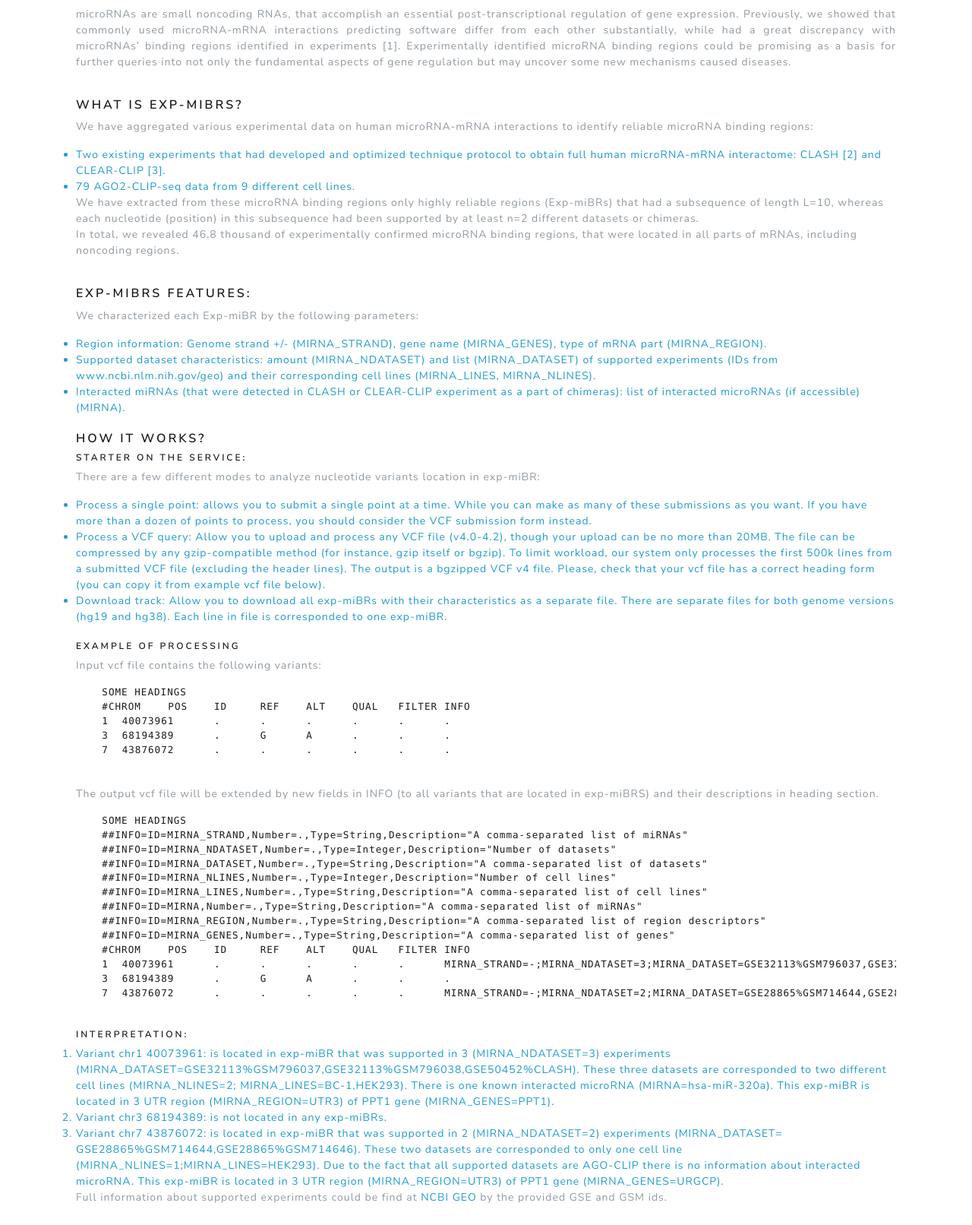
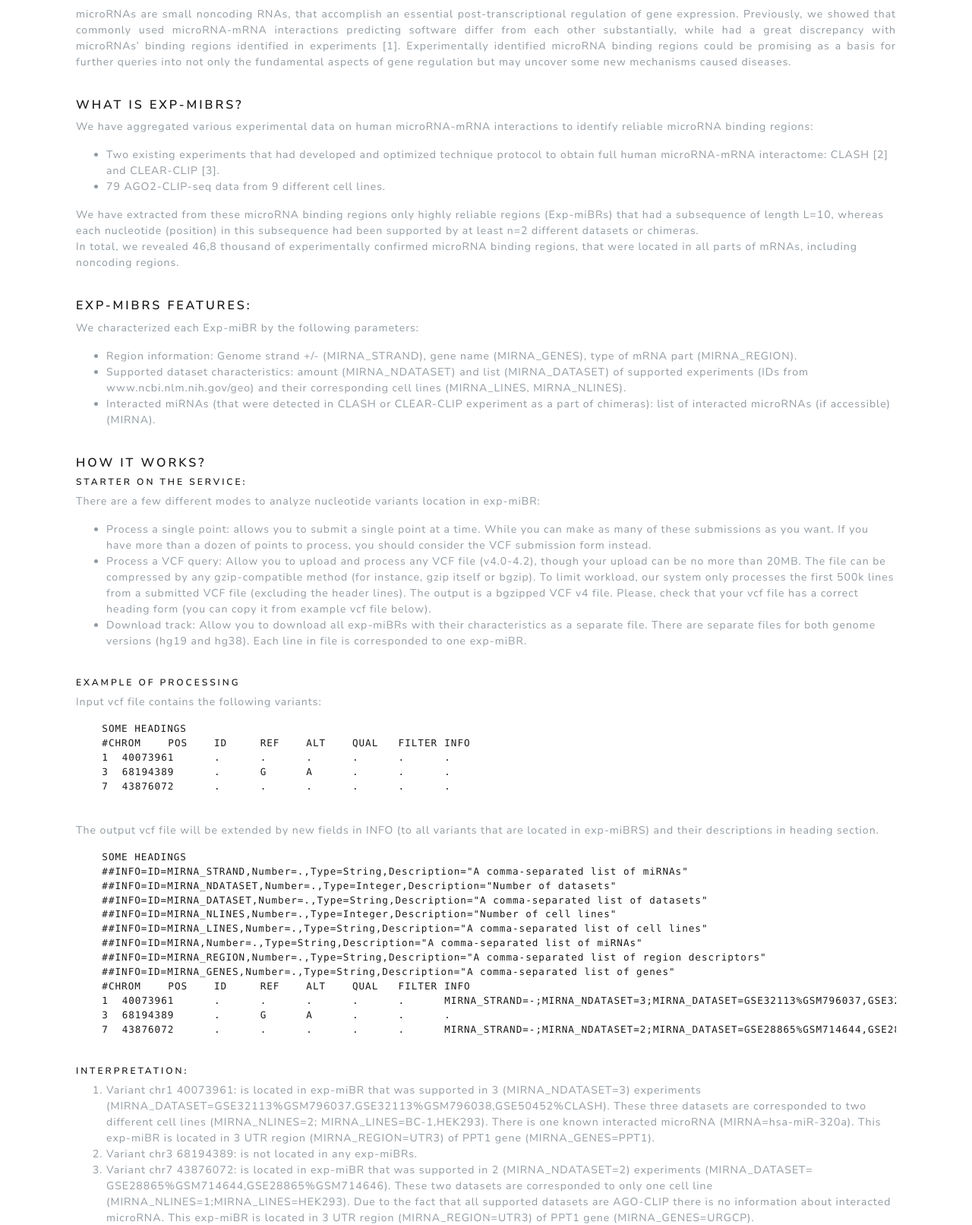
Before and after one commit to skoblov-lab/generesearch, a Django app: page /services/mirna/ in a window 1280 px wide. Shown: the part 349-1961 px from the top of the page at 76% size. Run offline with Django 3.2, Linux system fonts and the light colour scheme; parts of the project's set-up code (start-up, migrations or seed data) failed here and were passed over; some libraries are stand-ins or nearby versions.

Commit message:
miRNA about: switch ul/ol class to "indented-list"

```diff
--- a/templates/mirna_about.html
+++ b/templates/mirna_about.html
@@ -19,10 +19,10 @@
 <p class="text-justify"> We have aggregated various experimental data on human microRNA-mRNA
     interactions to identify reliable microRNA binding regions:
 </p>
-<ul class="list-group">
-    <li class="text-info"> Two existing experiments that had developed and optimized technique protocol to obtain
+<ul class="indented-list">
+    <li> Two existing experiments that had developed and optimized technique protocol to obtain
         full human microRNA-mRNA interactome: CLASH [2] and CLEAR-CLIP [3]. </li>
-    <li class="text-info"> 79 AGO2-CLIP-seq data from 9 different cell lines.</li>
+    <li> 79 AGO2-CLIP-seq data from 9 different cell lines.</li>
 </ul>
 <p>We have extracted from these microRNA binding regions only highly reliable regions (Exp-miBRs) that
 had a subsequence of length L=10, whereas each nucleotide (position) in this subsequence had been supported
@@ -35,13 +35,13 @@ that were located in all parts of mRNAs, including noncoding regions.
 <h5>Exp-miBRs features:</h5>
 <p class="text-justify"> We characterized each Exp-miBR by the following parameters:
 </p>
-<ul class="list-group">
-    <li class="text-info"><b> Region information:</b> Genome strand +/- (MIRNA_STRAND), gene name (MIRNA_GENES),
+<ul class="indented-list">
+    <li><b> Region information:</b> Genome strand +/- (MIRNA_STRAND), gene name (MIRNA_GENES),
              type of mRNA part (MIRNA_REGION).</li>
-    <li class="text-info"><b> Supported dataset characteristics:</b> amount (MIRNA_NDATASET) and list (MIRNA_DATASET)
+    <li><b> Supported dataset characteristics:</b> amount (MIRNA_NDATASET) and list (MIRNA_DATASET)
         of supported experiments (IDs from www.ncbi.nlm.nih.gov/geo) and their corresponding cell
         lines (MIRNA_LINES, MIRNA_NLINES).</li>
-    <li class="text-info"><b> Interacted miRNAs</b> (that were detected in CLASH or CLEAR-CLIP experiment as a part of chimeras):
+    <li><b> Interacted miRNAs</b> (that were detected in CLASH or CLEAR-CLIP experiment as a part of chimeras):
         list of interacted microRNAs (if accessible) (MIRNA).</li>
 </ul>
 <br>
@@ -49,17 +49,17 @@ that were located in all parts of mRNAs, including noncoding regions.
 <h6>Starter on the service:</h6>
 <p class="text-justify">There are a few different modes to analyze nucleotide variants location in exp-miBR:
 </p>
-<ul class="list-group">
-    <li class="text-info"><b> Process a single point:</b> allows you to submit a single point at a time.
+<ul class="indented-list">
+    <li><b> Process a single point:</b> allows you to submit a single point at a time.
         While you can make as many of these submissions as you want. If you have more than a dozen of
         points to process, you should consider the VCF submission form instead.</li>
-    <li class="text-info"><b> Process a VCF query:</b> Allow you to upload and process any VCF file (v4.0-4.2),
+    <li><b> Process a VCF query:</b> Allow you to upload and process any VCF file (v4.0-4.2),
         though your upload can be no more than 20MB. The file can be compressed by any gzip-compatible
         method (for instance, gzip itself or bgzip). To limit workload, our system only processes the
         first 500k lines from a submitted VCF file (excluding the header lines).
         The output is a bgzipped VCF v4 file. Please, check that your vcf file has a correct
         heading form (you can copy it from example vcf file below).</li>
-    <li class="text-info"><b> Download track:</b> Allow you to download all exp-miBRs with their characteristics as a
+    <li><b> Download track:</b> Allow you to download all exp-miBRs with their characteristics as a
         separate file. There are separate files for both genome versions (hg19 and hg38).
         Each line in file is corresponded to one exp-miBR.</li>
 </ul>
@@ -95,14 +95,14 @@ that were located in all parts of mRNAs, including noncoding regions.
 <br>
 
 <h6>Interpretation:</h6>
-<ol class="list-group">
-    <li class="text-info"><b> Variant chr1 40073961:</b> is located in exp-miBR that was supported
+<ol class="indented-list">
+    <li><b> Variant chr1 40073961:</b> is located in exp-miBR that was supported
         in 3 (MIRNA_NDATASET=3) experiments (MIRNA_DATASET=GSE32113%GSM796037,GSE32113%GSM796038,GSE50452%CLASH).
         These three datasets are corresponded to two different cell lines (MIRNA_NLINES=2; MIRNA_LINES=BC-1,HEK293).
         There is one known interacted microRNA (MIRNA=hsa-miR-320a). This exp-miBR is located in 3 UTR region
         (MIRNA_REGION=UTR3) of PPT1 gene (MIRNA_GENES=PPT1).</li>
-    <li class="text-info"><b> Variant chr3 68194389:</b> is not located in any exp-miBRs.</li>
-    <li class="text-info"><b> Variant chr7 43876072:</b> is located in exp-miBR that was supported in 2
+    <li><b> Variant chr3 68194389:</b> is not located in any exp-miBRs.</li>
+    <li><b> Variant chr7 43876072:</b> is located in exp-miBR that was supported in 2
         (MIRNA_NDATASET=2) experiments (MIRNA_DATASET= GSE28865%GSM714644,GSE28865%GSM714646).
         These two datasets are corresponded to only one cell line (MIRNA_NLINES=1;MIRNA_LINES=HEK293).
         Due to the fact that all supported datasets are AGO-CLIP there is no information about interacted microRNA.
@@ -138,11 +138,11 @@ that were located in all parts of mRNAs, including noncoding regions.
 <br>
 
 <h5>Reference:</h5>
-<ol class="list-group">
-    <li class="text-info"> O.M.Plotnikova, M. Y. Skoblov (2018) Efficiency of the miRNA–mRNA interaction prediction
+<ol class="indented-list">
+    <li> O.M.Plotnikova, M. Y. Skoblov (2018) Efficiency of the miRNA–mRNA interaction prediction
         programs, Molecular Biology, 52.3:467–477.</li>
-    <li class="text-info"> Helwak A. et al. (2013) Mapping the human miRNA interactome by CLASH reveals
+    <li> Helwak A. et al. (2013) Mapping the human miRNA interactome by CLASH reveals
         frequent noncanonical binding, Cell, 153.3:654–665.</li>
-    <li class="text-info"> Moore M. J. et al. (2015) miRNA–target chimeras reveal miRNA 3′-end pairing as a major
+    <li> Moore M. J. et al. (2015) miRNA–target chimeras reveal miRNA 3′-end pairing as a major
         determinant of Argonaute target specificity, Nature communications, 6:8864.</li>
 </ol>
```
